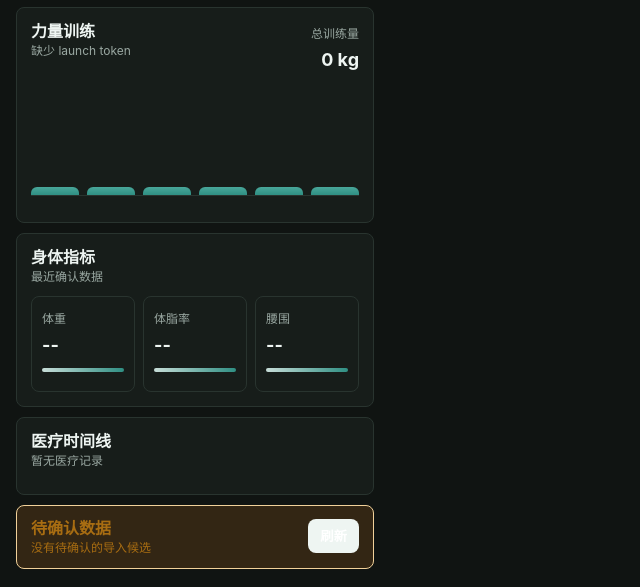
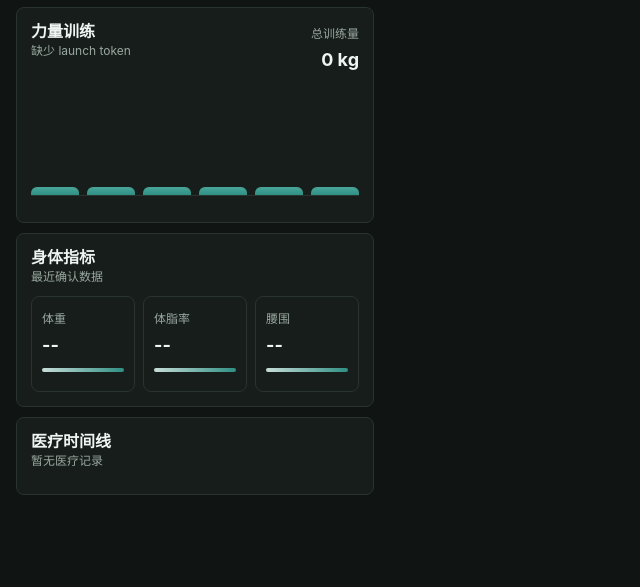
Before and after one commit to pentiumxp/healthy-public, a website: page public/health.html in a window 1280 px wide. Shown: the part 331-918 px from the top of the page, without its empty margins (0-640 px from the left). After the commit the page ends 844 px from the top, so only its background shows below. Drawn offline with Linux system fonts and the light colour scheme.

Commit message:
Remove pending review panel from Health home

```diff
--- a/public/health.css
+++ b/public/health.css
@@ -7,8 +7,6 @@
   --line: #29342f;
   --accent: #2f8f83;
   --accent-soft: #173a35;
-  --pending: #a86d12;
-  --pending-soft: #332614;
   --list-bg: #121714;
   --health-font-scale: 1;
 }
@@ -25,7 +23,6 @@
   --muted: #6d7873;
   --line: #dfe7e3;
   --accent-soft: #dcefeb;
-  --pending-soft: #fff0d8;
   --list-bg: #f9fbfa;
 }
 
@@ -44,14 +41,14 @@ body {
   max-width: 390px;
   padding: calc(18px + env(safe-area-inset-top)) 16px calc(18px + env(safe-area-inset-bottom));
 }
-.topbar, .panel-head, .review {
+.topbar, .panel-head {
   display: flex;
   align-items: flex-start;
   justify-content: space-between;
   gap: 12px;
 }
 .topbar { align-items: center; margin-bottom: 14px; }
-.topbar > div, .metric, .panel, .review, .body-item { min-width: 0; }
+.topbar > div, .metric, .panel, .body-item { min-width: 0; }
 h1, h2, p { margin: 0; }
 h1 { font-size: 28px; line-height: 1.1; }
 h2 { font-size: 16px; line-height: 1.2; }
@@ -70,7 +67,7 @@ p, span { color: var(--muted); font-size: 12px; }
   grid-template-columns: repeat(3, minmax(0, 1fr));
   gap: 8px;
 }
-.metric, .panel, .review {
+.metric, .panel {
   border: 1px solid var(--line);
   border-radius: 8px;
   background: var(--panel);
@@ -195,13 +192,6 @@ button {
 }
 .detail-section h2 { margin-bottom: 10px; }
 .detail-note { line-height: 1.45; }
-.review {
-  margin-top: 10px;
-  padding: 13px 14px;
-  background: var(--pending-soft);
-  border-color: #f1d19a;
-}
-.review h2, .review p { color: var(--pending); }
 .hidden { display: none !important; }
 
 @media (prefers-color-scheme: light) {
@@ -213,7 +203,6 @@ button {
     --muted: #6d7873;
     --line: #dfe7e3;
     --accent-soft: #dcefeb;
-    --pending-soft: #fff0d8;
     --list-bg: #f9fbfa;
   }
 }
--- a/public/health.html
+++ b/public/health.html
@@ -71,11 +71,6 @@
           <div class="panel-head"><div><h2>&#x533b;&#x7597;&#x65f6;&#x95f4;&#x7ebf;</h2><p id="medicalCounts">&#x6682;&#x65e0;&#x533b;&#x7597;&#x8bb0;&#x5f55;</p></div></div>
           <div class="medical-list" id="medicalList"></div>
         </section>
-
-        <section class="review">
-          <div><h2>&#x5f85;&#x786e;&#x8ba4;&#x6570;&#x636e;</h2><p id="pendingText">&#x6ca1;&#x6709;&#x5f85;&#x786e;&#x8ba4;&#x7684;&#x5bfc;&#x5165;&#x5019;&#x9009;</p></div>
-          <button type="button" id="refreshButton">&#x5237;&#x65b0;</button>
-        </section>
       </div>
 
       <section class="detail hidden" id="detailView"></section>
--- a/public/health.js
+++ b/public/health.js
@@ -8,7 +8,6 @@
   const t = {
     app: "\u5065\u5eb7", workspace: "\u5de5\u4f5c\u533a", unbound: "\u672a\u7ed1\u5b9a",
     noToken: "\u7f3a\u5c11 launch token", noStrength: "\u6682\u65e0\u8bad\u7ec3\u8bb0\u5f55",
-    pendingClear: "\u6ca1\u6709\u5f85\u786e\u8ba4\u7684\u5bfc\u5165\u5019\u9009",
     medicalEmpty: "\u6682\u65e0\u533b\u7597\u65f6\u95f4\u7ebf", labs: "\u5316\u9a8c",
     events: "\u4e8b\u4ef6", risks: "\u98ce\u9669", findings: "\u4e34\u5e8a\u53d1\u73b0",
     sleep: "\u7761\u7720\u6062\u590d", riskHistory: "\u95ee\u9898\u8bc4\u4f30\u5386\u53f2",
@@ -16,7 +15,6 @@
     relatedFindings: "\u76f8\u5173\u53d1\u73b0", setDetails: "\u8bad\u7ec3\u660e\u7ec6",
     medicationList: "\u5f53\u524d\u7528\u836f", noMedication: "\u6682\u65e0\u7528\u836f\u8bb0\u5f55"
   };
-  document.getElementById("refreshButton").addEventListener("click", load);
   document.getElementById("backButton").addEventListener("click", goBack);
   document.getElementById("medicationButton").addEventListener("click", renderMedicationList);
   window.addEventListener("message", handleHostMessage);
@@ -70,7 +68,6 @@
     renderMetric("fatMetric", "fatTrend", data.body.latest.body_fat_percentage);
     renderMetric("waistMetric", "waistTrend", data.body.latest.waist_circumference);
     renderMedicalList();
-    setText("pendingText", data.pendingReview ? `${data.pendingReview} \u6761\u5bfc\u5165\u5019\u9009\u7b49\u5f85\u786e\u8ba4` : t.pendingClear);
     postNavigation(false);
   }
   function renderMedicalList() {
```
Also changed, not shown: docs/MODULES/statistics-ui.md (+6 -6 lines), tests/routes/health-theme-static.test.js (+1 -0 lines).
